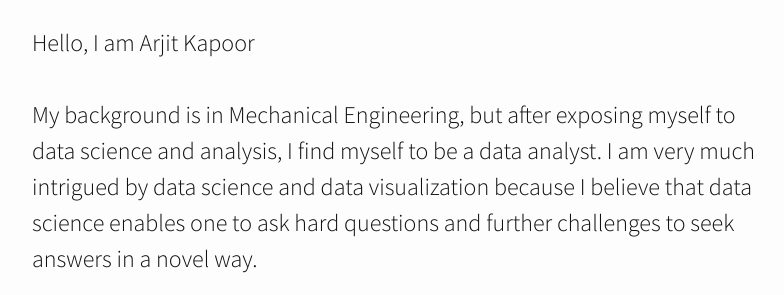
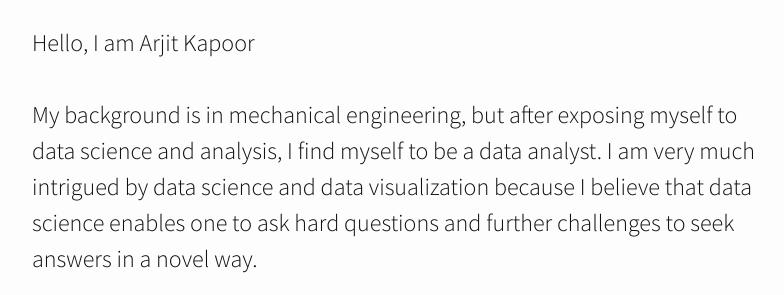
Before and after one commit to manuelvarzen/arjitkp.github.io, a Jekyll site: the page built from a_about.md, in a window 1280 px wide. Shown: the part 340-635 px from the top of the page, without its empty margins (238-1022 px from the left). Built offline with Jekyll 4.4.1, drawn with Linux system fonts in a browser that asks for light colours; nearby versions of some CDN libraries.

```diff
--- a/a_about.md
+++ b/a_about.md
@@ -5,6 +5,6 @@ permalink: /about/
 ---
 
 <h2>About Me</h2>
-<p>Hello, I am Arjit Kapoor<br><br> My background is in Mechanical Engineering, but after exposing myself to data science and analysis, I find myself to be a data analyst. I am very much intrigued by data science and data visualization because I believe that data science enables one to ask hard questions and further challenges to seek answers in a novel way.<br><br>My interest in data science pushed me to see things and aspects in an entirely new light in terms of data, algorithms and then later translating those ideas into visualizations that tell a story about it.<br><br>Apart from that, in my free time, I enjoy creating art using algorithm (Generative Art) and exploring how AI can be used in a more creative way. <br><br> My blog is my journey in the exploration into such terrains.<br> I hope you will enjoy what I write.</p>
+<p>Hello, I am Arjit Kapoor<br><br> My background is in mechanical engineering, but after exposing myself to data science and analysis, I find myself to be a data analyst. I am very much intrigued by data science and data visualization because I believe that data science enables one to ask hard questions and further challenges to seek answers in a novel way.<br><br>My interest in data science pushed me to see things and aspects in an entirely new light in terms of data, algorithms and then later translating those ideas into visualizations that tell a story about it.<br><br>Apart from that, in my free time, I enjoy creating art using algorithm (Generative Art) and exploring how AI can be used in a more creative way. <br><br> My blog is my journey in the exploration into such terrains.<br> I hope you will enjoy what I write.</p>
 <br><br>
 <center><p ><strong><span class="manual">Have a look at my <a href="https://drive.google.com/file/d/0B-uTeVTFDdmaU09JRDRXcm1JS0U/view?usp=sharing">CV</a>. Feel free to get in touch with <a href="mailto:arjitkapoor93@outlook.com">me</a>
```
